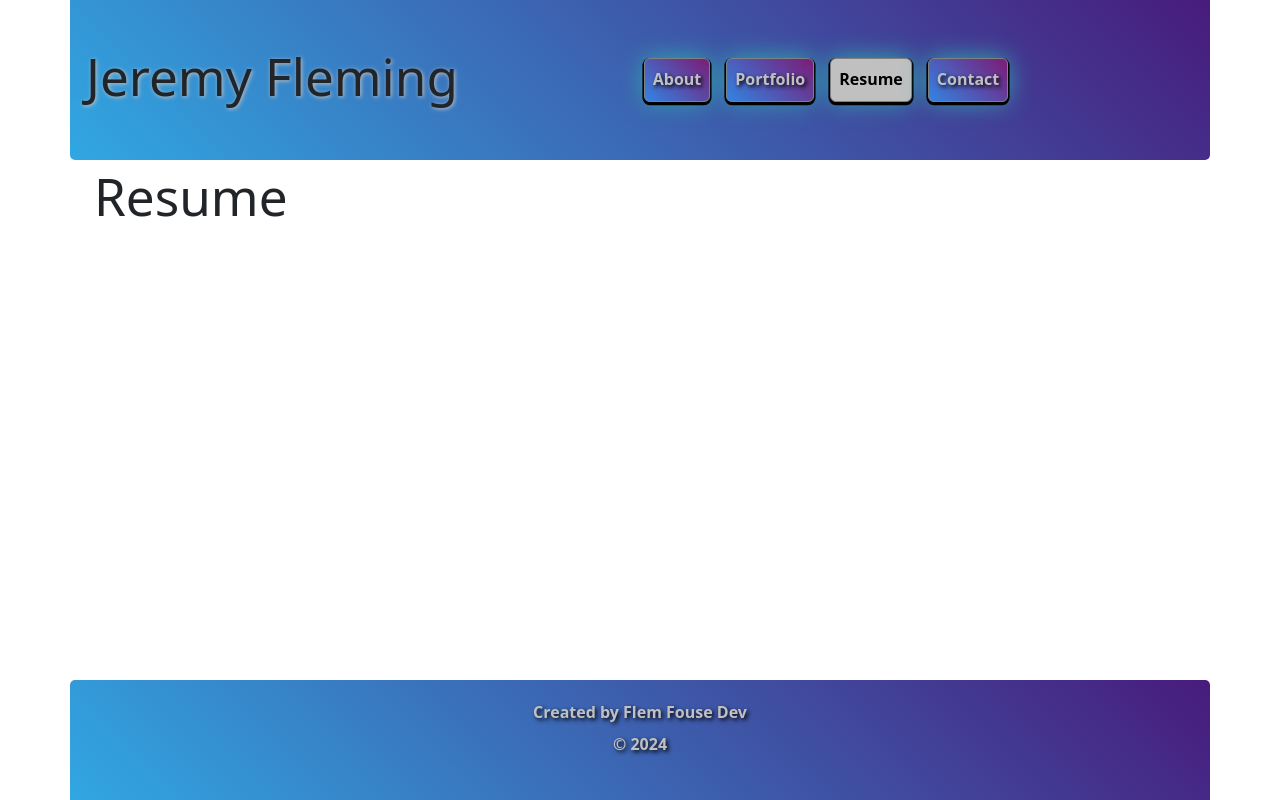
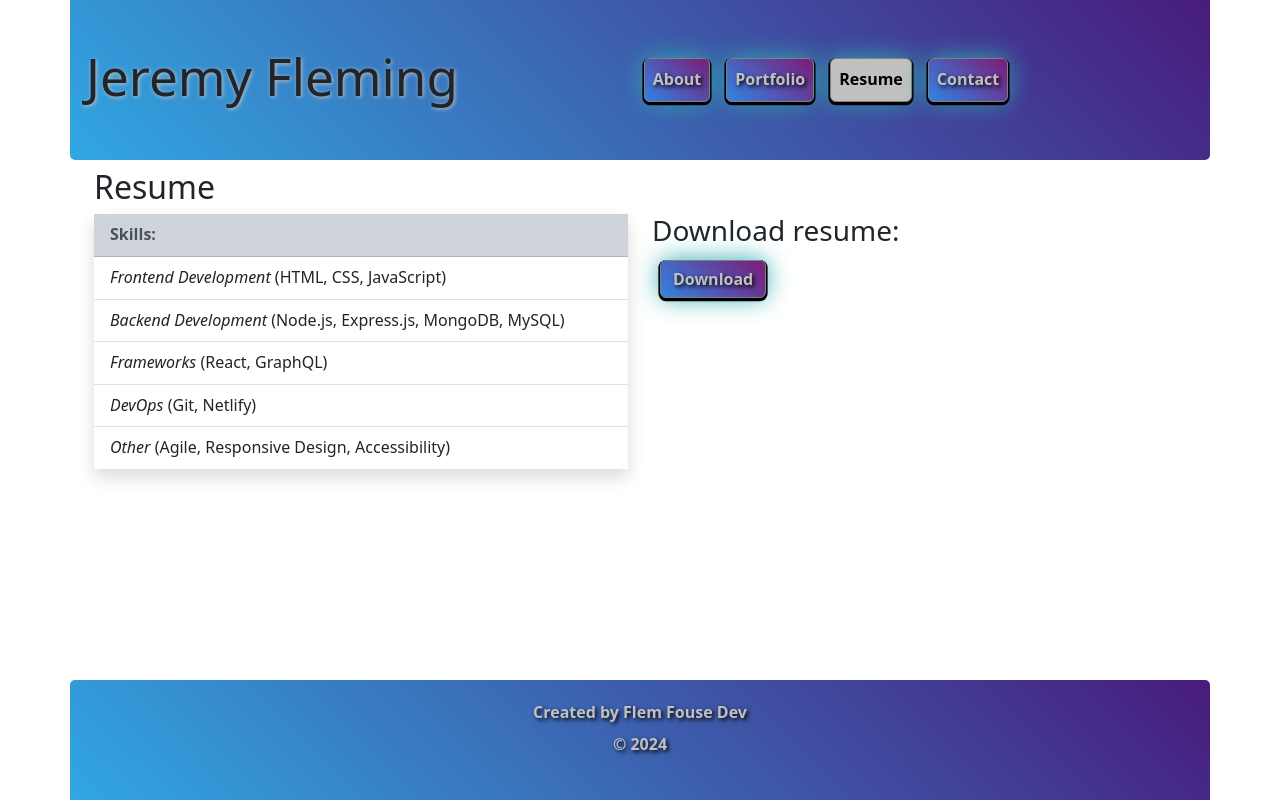
Before and after one commit to Flem-House-Dev/Flem-House-Dev-Portfolio, a React (Vite) app: page /Resume in a window 1280 px wide. Built offline with nearby package versions, Linux system fonts and the light colour scheme.

Commit message:
updated resume page

```diff
--- a/src/index.css
+++ b/src/index.css
@@ -128,7 +128,7 @@ main {
 
 /* ------------------------------------- */
 
-.nav-pills .nav-link {
+.nav-pills .nav-link, .downloadBtn {
   background-image: linear-gradient(45deg, #3184e2, #7c1b77);
   border: gray 1px solid;
   text-align: center;
@@ -140,14 +140,14 @@ main {
   text-shadow: 2px 2px 4px black;
 }
 
-.nav-pills .nav-link:hover {
+.nav-pills .nav-link:hover, .downloadBtn:hover {
   background-image: none;
   transition: 200ms;
   background-color: #7e31e2;
 
 }
 
-.nav-pills .nav-link.active {
+.nav-pills .nav-link.active, .downloadBtn.active {
   background-image: none;
   background-color: silver;
   font-weight: bold;
@@ -159,6 +159,11 @@ main {
   text-shadow: 2px 2px 4px silver;
 }
 
+/* .list-group-item { */
+  /* margin-bottom: 1em; */
+  /* border-radius: 5px; */
+  /* box-shadow: 0 0.1em 0 0.1em #000000, 0 0 25px #3184e2; */
+/* } */
 /* ------------------------------------- */
 
 @media (min-width: 576px) {
--- a/src/pages/Contact.jsx
+++ b/src/pages/Contact.jsx
@@ -9,7 +9,7 @@ function Contact() {
   });
 
   const [errors, setErrors] = useState({});
-  const [successMessage, setSuccessMessage] = useState('');
+  const [successMessage, setSuccessMessage] = useState("");
 
   const handleChange = (e) => {
     const { name, value } = e.target;
@@ -45,9 +45,13 @@ function Contact() {
     if (!validate()) {
       return;
     } else {
-      const mailtoLink = `mailto:flemhousetech@gmail.com?subject=Contact from ${formData.name}&body=${encodeURIComponent(`Name: ${formData.name}\nEmail: ${formData.email}\nMessage: ${formData.message}`)}`;
+      const mailtoLink = `mailto:flemhousetech@gmail.com?subject=Contact from ${
+        formData.name
+      }&body=${encodeURIComponent(
+        `Name: ${formData.name}\nEmail: ${formData.email}\nMessage: ${formData.message}`
+      )}`;
       window.location.href = mailtoLink;
-      setSuccessMessage('Your message has been prepared in your email client!');
+      setSuccessMessage("Your message has been prepared in your email client!");
 
       console.log(formData);
 
@@ -61,34 +65,65 @@ function Contact() {
 
   return (
     <div>
-      <h1>Contact</h1>
+      <h2>Contact</h2>
 
       <p>Let's get in touch!</p>
       <Form onSubmit={handleSubmit}>
         <FormGroup>
           <Row className="mb-3">
             <Col xs="4">
-              <Form.Control type="text" name="name" placeholder="Name" value={formData.name} onChange={handleChange} isInvalid={!!errors.name}/>
-              <Form.Control.Feedback type="invalid">{errors.name}</Form.Control.Feedback>
+              <Form.Control
+                type="text"
+                name="name"
+                placeholder="Name"
+                value={formData.name}
+                onChange={handleChange}
+                isInvalid={!!errors.name}
+              />
+              <Form.Control.Feedback type="invalid">
+                {errors.name}
+              </Form.Control.Feedback>
             </Col>
           </Row>
 
           <Row className="mb-3">
             <Col xs="4">
-              <Form.Control type="email" name="email" placeholder="Email" value={formData.email} onChange={handleChange} isInvalid={!!errors.name}/>
-              <Form.Control.Feedback type="invalid">{errors.email}</Form.Control.Feedback>
+              <Form.Control
+                type="email"
+                name="email"
+                placeholder="Email"
+                value={formData.email}
+                onChange={handleChange}
+                isInvalid={!!errors.name}
+              />
+              <Form.Control.Feedback type="invalid">
+                {errors.email}
+              </Form.Control.Feedback>
             </Col>
           </Row>
 
           <Row className="mb-3">
             <Col xs="4">
-              <Form.Control as="textarea" type="text" name="message" placeholder="Message" value={formData.message} onChange={handleChange} isInvalid={!!errors.name} style={{ height: "120px" }}/>
-              <Form.Control.Feedback type="invalid">{errors.message}</Form.Control.Feedback>
+              <Form.Control
+                as="textarea"
+                type="text"
+                name="message"
+                placeholder="Message"
+                value={formData.message}
+                onChange={handleChange}
+                isInvalid={!!errors.name}
+                style={{ height: "120px" }}
+              />
+              <Form.Control.Feedback type="invalid">
+                {errors.message}
+              </Form.Control.Feedback>
             </Col>
           </Row>
         </FormGroup>
 
-        <Button type="submit" className="mb-3">Submit</Button>
+        <Button type="submit" className="mb-3">
+          Submit
+        </Button>
       </Form>
     </div>
   );
--- a/src/pages/Portfolio.jsx
+++ b/src/pages/Portfolio.jsx
@@ -52,7 +52,7 @@ const githubLinkSix = "https://github.com/Flem-House-Dev/Crew-Roster-Query";
 function Portfolio() {
   return (
     <div>
-      <h1>Portfolio</h1>
+      <h2>Portfolio</h2>
       {/* <p>My portfolio will go here...</p> */}
 
       <Container fluid>
--- a/src/pages/Resume.jsx
+++ b/src/pages/Resume.jsx
@@ -1,7 +1,42 @@
+import { Button, ListGroup } from "react-bootstrap";
+import resume from "../assets/ResumeComingSoon.pdf";
+
 function Resume() {
+
+
   return (
     <div>
-      <h1>Resume</h1>
+      <h2>Resume</h2>
+      <div className="row">
+        <div className="col">
+          <ListGroup className="shadow mb-4" variant="flush">
+            <ListGroup.Item variant="dark">
+              <strong>Skills:</strong>
+            </ListGroup.Item>
+            <ListGroup.Item>
+              <em>Frontend Development</em> (HTML, CSS, JavaScript)
+            </ListGroup.Item>
+            <ListGroup.Item>
+              <em>Backend Development</em> (Node.js, Express.js, MongoDB, MySQL)
+            </ListGroup.Item>
+            <ListGroup.Item>
+              <em>Frameworks</em> (React, GraphQL)
+            </ListGroup.Item>
+            <ListGroup.Item>
+              <em>DevOps</em> (Git, Netlify)
+            </ListGroup.Item>
+            <ListGroup.Item>
+              <em>Other</em> (Agile, Responsive Design, Accessibility)
+            </ListGroup.Item>
+          </ListGroup>
+        </div>
+        <div className="col">
+          <h3>Download resume:</h3>
+          <Button className="downloadBtn" href={resume} Download File>
+            Download
+          </Button>
+        </div>
+      </div>
     </div>
   );
 }
```
Also changed, not shown: 1 other file (tests, documents, lock files or other folders).
